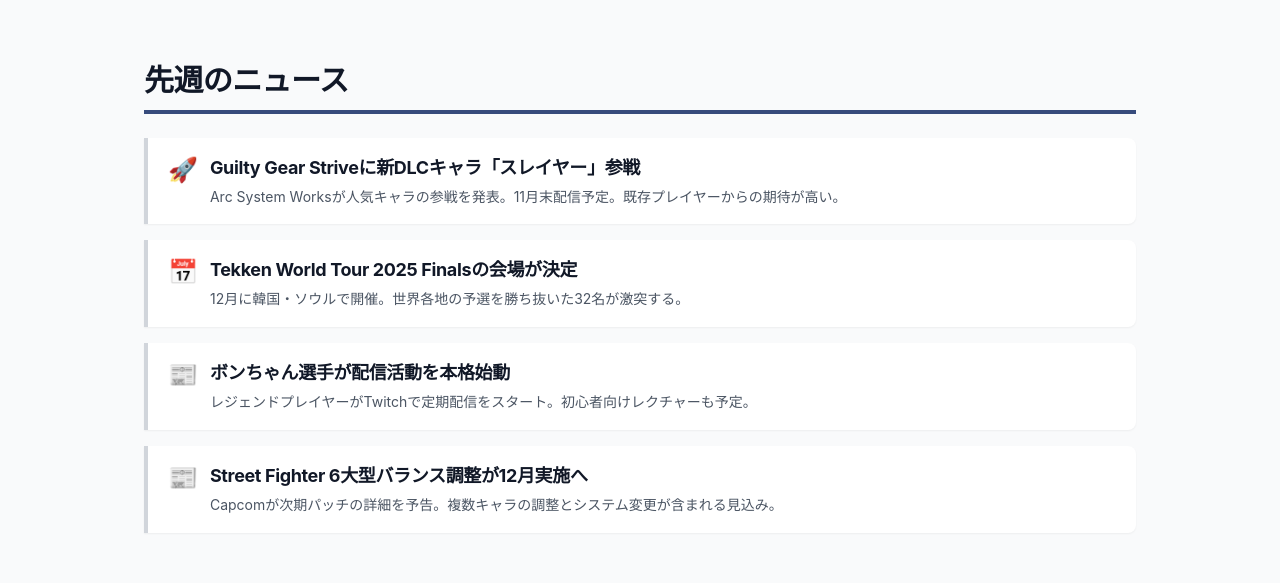
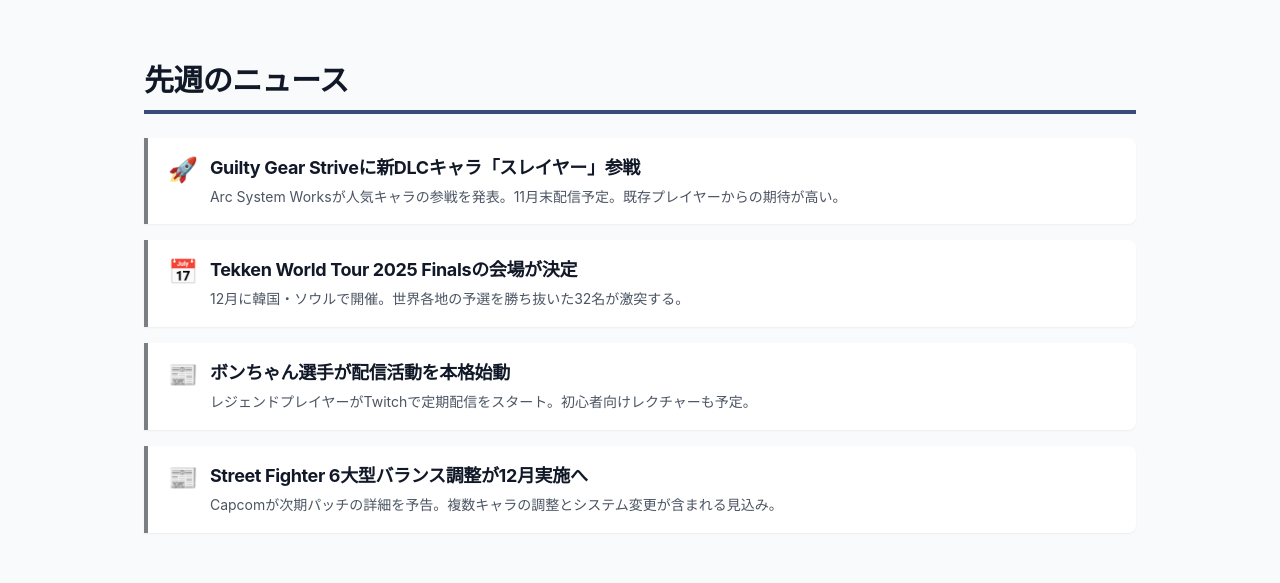
Before and after one commit to sashi7446/StreetLog, a Next.js app: page /StreetLog/ in a window 1280 px wide. Shown: the part 1340-1923 px from the top of the page. Built offline with nearby package versions, Linux system fonts and the light colour scheme.

Commit message:
Update news card border gray to #7B7E82
User clarification: The gray mentioned was for news card
left borders, not online tournaments.

- Add neutral-border: #7B7E82 to color palette
- Update NewsItem left border from gray-300 to neutral-border
- Better color theory compliance for neutral elements

```diff
--- a/app/globals.css
+++ b/app/globals.css
@@ -21,6 +21,9 @@
     /* Accent color (deep blue for CTAs) */
     --accent-primary: #374B7C;
     --accent-hover: #2D3D63;
+
+    /* Neutral colors */
+    --neutral-border: #7B7E82;
 
     /* Tournament colors */
     --tournament-world: #EF4444;
--- a/components/NewsItem.tsx
+++ b/components/NewsItem.tsx
@@ -24,7 +24,7 @@ export default function NewsItem({ news }: NewsItemProps) {
 
   return (
     <article
-      className="border-l-4 border-gray-300 bg-white pl-4 sm:pl-5 pr-4 py-4 rounded-r-lg transition-all shadow-sm active:shadow-md sm:hover:shadow-md hover:border-gray-400"
+      className="border-l-4 border-neutral-border bg-white pl-4 sm:pl-5 pr-4 py-4 rounded-r-lg transition-all shadow-sm active:shadow-md sm:hover:shadow-md hover:border-gray-600"
     >
       <div className="flex items-start gap-2 sm:gap-3">
         <span className="text-xl sm:text-2xl flex-shrink-0">{config.icon}</span>
--- a/tailwind.config.ts
+++ b/tailwind.config.ts
@@ -31,6 +31,11 @@ const config: Config = {
           hover: '#2D3D63',
         },
 
+        // Neutral colors
+        'neutral': {
+          border: '#7B7E82',
+        },
+
         // Tournament scale colors
         'tournament': {
           world: '#EF4444',
```
